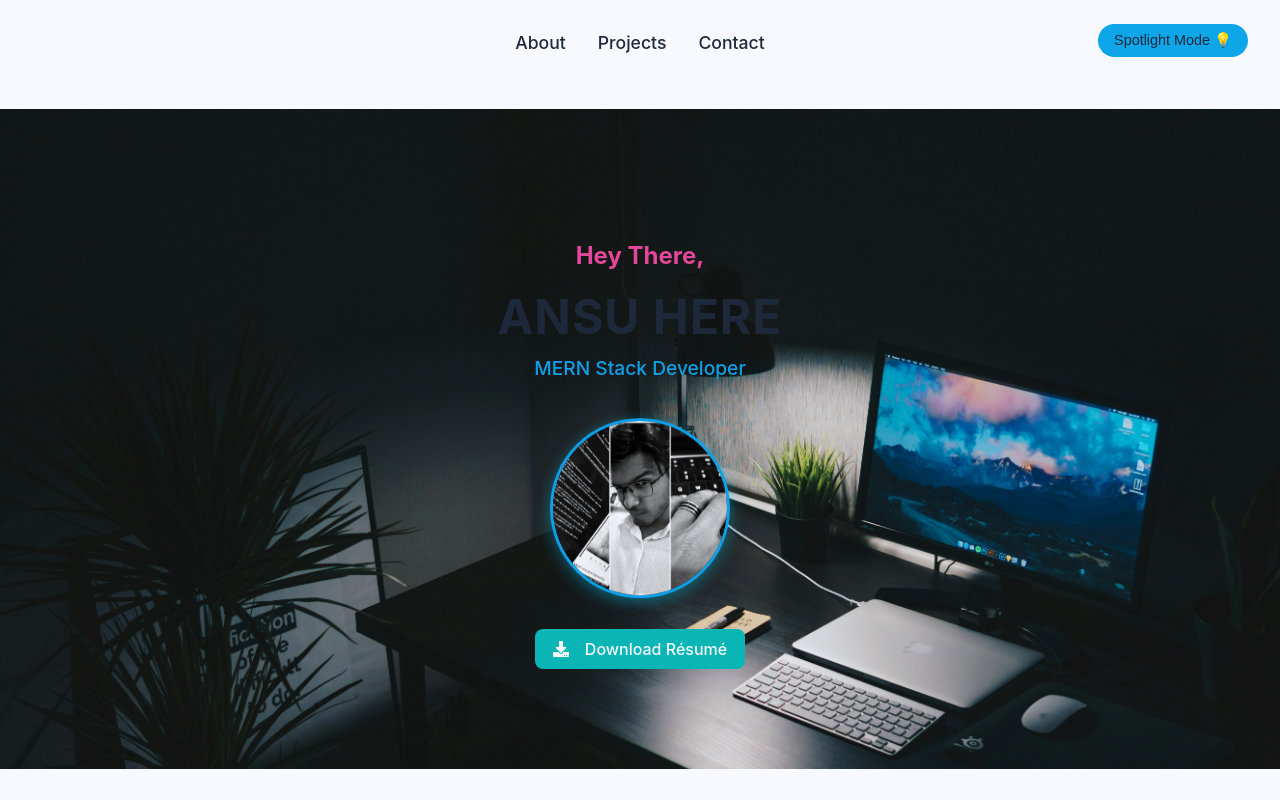
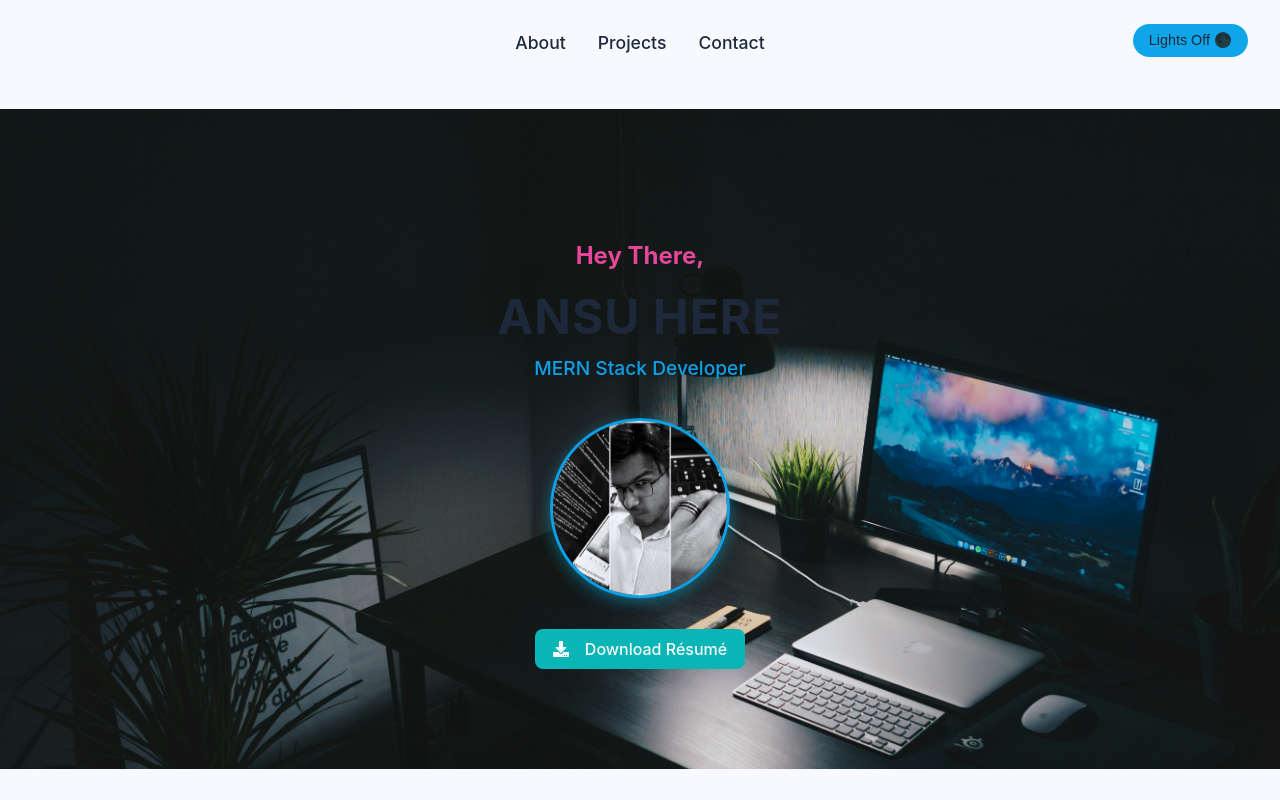
Before and after one commit to thenameisanzu/React--Portfolio, a React (Vite) app in the folder portfolio/: page / in a window 1280 px wide. Shown: the top 800 px of the page. Built offline with nearby package versions, Linux system fonts and the light colour scheme.

Commit message:
Changed lightmode/darkmode to Lights On/Off

```diff
--- a/portfolio/src/components/Header.jsx
+++ b/portfolio/src/components/Header.jsx
@@ -32,7 +32,7 @@ const Header = () => {
         </nav>
 
         <button onClick={handleToggle} className={styles.themeToggle}>
-          {darkMode ? "☀️ Light" : "Spotlight Mode 💡"}
+          {darkMode ? "Lights On 💡" : "Lights Off 🌑"}
         </button>
 
       </div>
```
